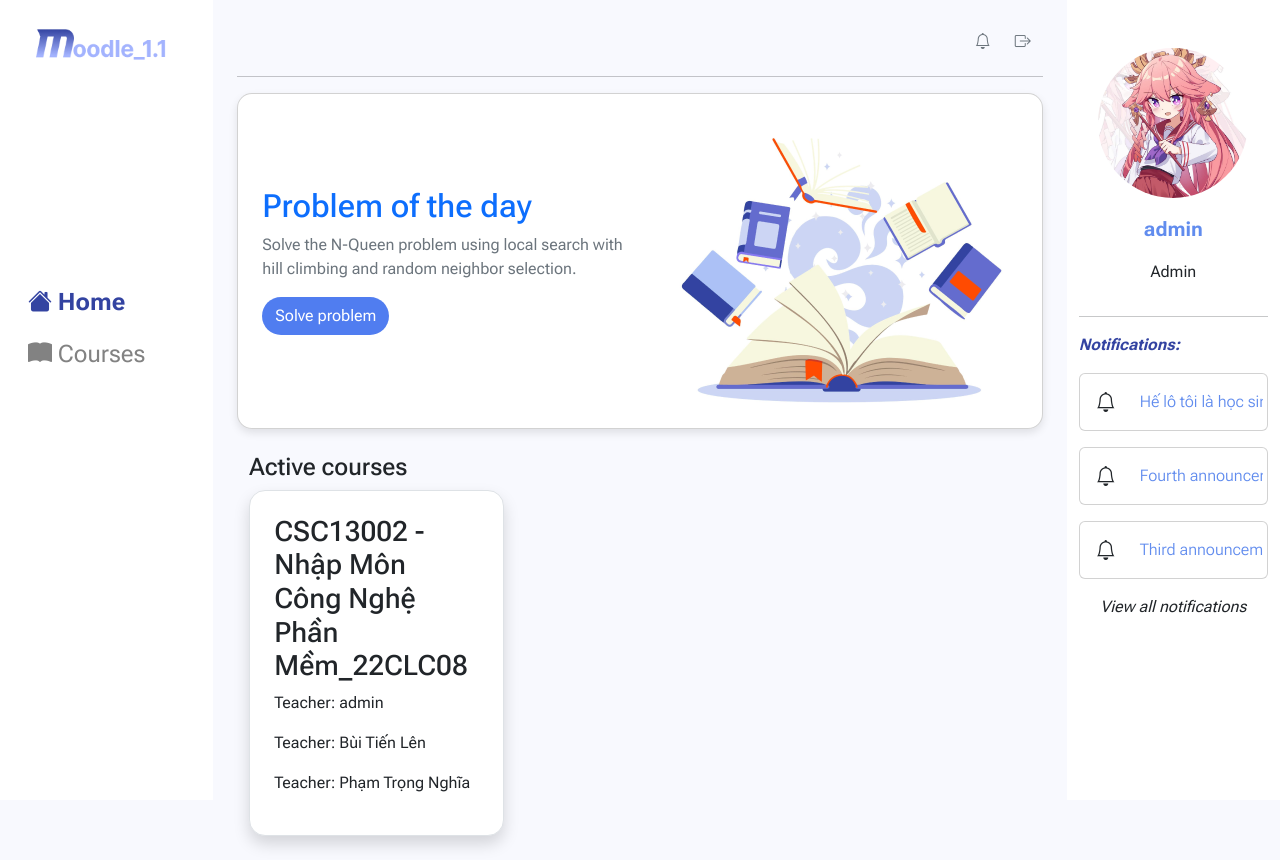
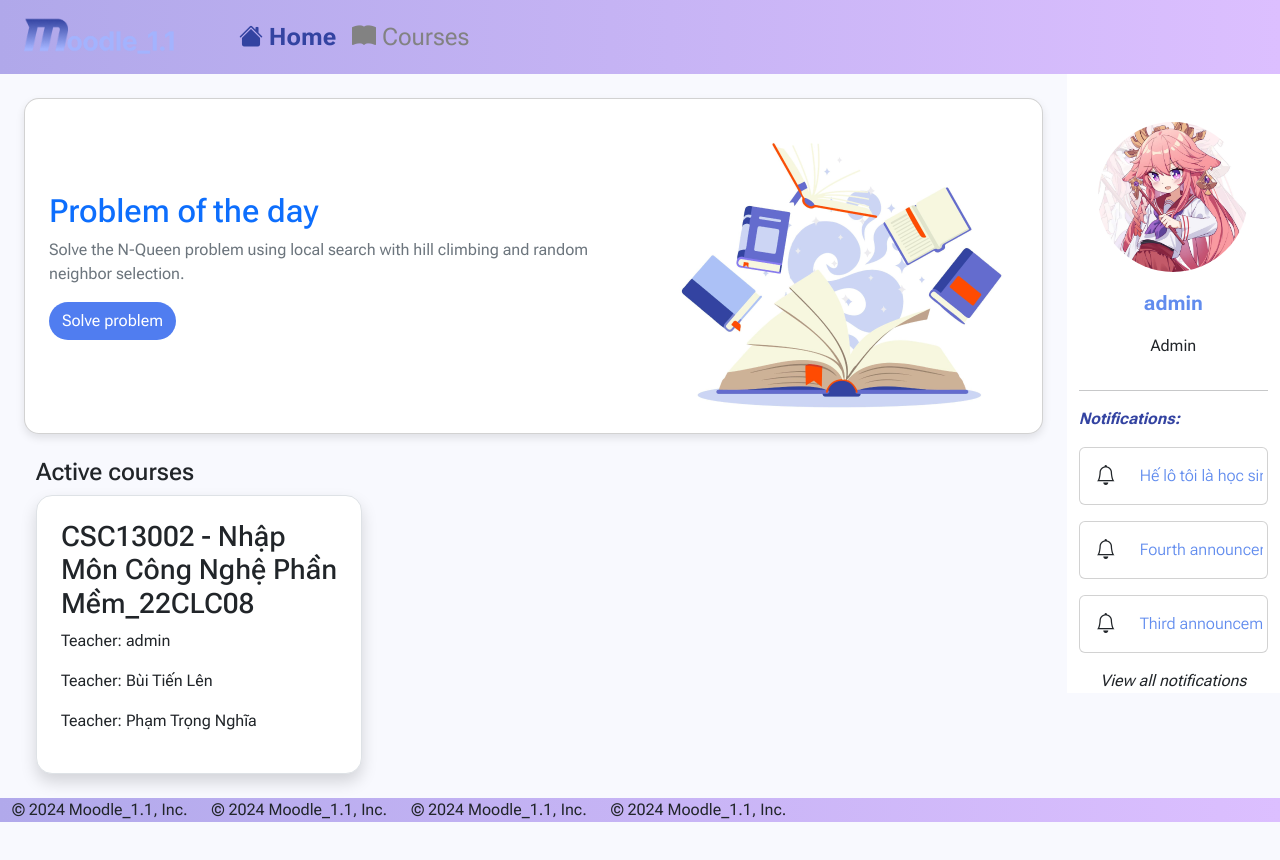
Before and after one commit to hauvanvn/Moodle1.1, a Django app: page /home/ in a window 1280 px wide. After the commit the page ends 822 px from the top, so only its background shows below. Run offline with Django 5.2, Linux system fonts and the light colour scheme; a user stored in the database is signed in; data comes from the database, SQL or seed files in the repository; both versions use the stored data as it was after the commit; some libraries are stand-ins or nearby versions.

Commit message:
Fix layout: removed left-navbar and added top-navbar

```diff
--- a/static/css/Nav.css
+++ b/static/css/Nav.css
@@ -24,12 +24,22 @@ body{
     max-width: 100%;
     height: auto;
 }
-.left-bar, .right-bar {
+.left-bar {
     position: sticky;
     top: 0;
     height: 100vh;
     overflow-y: auto; /* Cho phép cuộn khi nội dung vượt quá kích thước */
 }
+
+.right-bar {
+    position: sticky;
+}
+
+.top-bar {
+    position: sticky;
+    top: 0;
+}
+
 .row-equal-height {
     display: flex;
     align-items: stretch; /* Đảm bảo các cột căn chỉnh chiều cao theo chiều dọc */
--- a/templates/NavLayout.html
+++ b/templates/NavLayout.html
@@ -22,9 +22,47 @@
     {% endblock extra_css %}
 </head>
 <body>
+    <div class="container-fluid d-flex top-bar" style="background-image:linear-gradient(
+        to right, #B0A8EA 0%, #DCBFFF 100%); z-index: 9999;">
+        <nav class="navbar navbar-expand">
+            <div class="container-fluid">
+                <a class="navbar-brand" role="button" href="{% url 'home' %}">
+                    <img src="{% static 'img/home/logo.png' %}" alt="logo" class="img-fluid" style="max-width: 80%;">
+                </a>
+                <div class="navbar-nav">
+                    <a href="{% url 'home' %}" class="nav-link fs-4" style = "{% if request.resolver_match.url_name == 'home' %}
+                                                                            color:#3343A1; font-weight: 700 !important
+                                                                            {% elif request.resolver_match.url_name == 'profile' %}
+                                                                            color:#3343A1; font-weight: 700 !important
+                                                                            {% else %} color:#828282 {% endif %}">
+                        <i class="bi bi-house-fill"></i>
+                        Home
+                    </a>
+
+                    <a href="{% url 'courses:class_list' %}" class="nav-link fs-4" style = " {% if request.resolver_match.url_name == 'class_list' %}
+                                                                color:#3343A1; font-weight: 700 !important
+                                                            {% elif request.resolver_match.url_name == 'class_page' %}
+                                                                color:#3343A1; font-weight: 700 !important
+                                                            {% elif request.resolver_match.url_name == 'participants' %}
+                                                                color:#3343A1; font-weight: 700 !important
+                                                            {% elif request.resolver_match.url_name == 'view_announcement' %}
+                                                                color:#3343A1; font-weight: 700 !important
+                                                            {% elif request.resolver_match.url_name == 'post_announcement' %}
+                                                                color:#3343A1; font-weight: 700 !important
+                                                            {% elif request.resolver_match.url_name == 'view_material' %}
+                                                                color:#3343A1; font-weight: 700 !important
+                                                            {% else %} color:#828282 {% endif %}">
+                        <i class="bi bi-book-fill"></i>
+                        Courses
+                    </a>
+                </div>
+            </div>
+        </nav>
+    </div>
+
     <div class="container-fluid">
         <div class="row">
-            <div class="left-bar col-2 d-flex flex-column justify-content-between bg-white">
+            {% comment %} <div class="left-bar col-2 d-flex flex-column justify-content-between bg-white">
                 <div>
                     <a class="d-flex align-items-center ms-4 mt-4" role="button" href="{% url 'home' %}">
                         <img src="{% static 'img/home/logo.png' %}" alt="logo" class="img-fluid" style="max-width: 80%;">
@@ -67,22 +105,14 @@
 
                 <div></div>
                 <div></div>
-            </div>
+            </div> {% endcomment %}
 
-            <div class="col-8 border-1 rounded-5 p-4">
-                {% block header %}
-                    <div class="d-flex flex-row-reverse">
-                        <button type="button" class="btn btn-outline-secondary" onclick="location.href='{% url 'users:logout' %}';" style="--bs-btn-border-color: none"><i class="bi bi-box-arrow-right"></i></button>
-                        <button type="button" class="btn btn-outline-secondary" onclick="location.href='{% url 'home' %}';" style="--bs-btn-border-color: none"><i class="bi bi-bell"></i></button>
-                    </div>
-                    <hr>
-                {% endblock header %}
-
+            <div class="col-10 border-1 rounded-5 p-4">
                 {% block content %}
                 {% endblock content %}
             </div>
 
-            <div class="col-2 offset-10 bg-white min-vh-100" style="position: fixed;">
+            <div class="col-2 offset-10 bg-white" style = "position: fixed">
                 <div class=" mt-5 mb-2">
                     <a href="{% url 'users:profile' %}" class="d-flex flex-column align-items-center link-dark link-underline link-underline-opacity-0">
                         <img src="{{ user.avatar.url }}" alt="avatar" width="150" height="150" class="img-fluid" style="border-radius: 50%;">
@@ -123,9 +153,24 @@
 
                     <a href="#" class="text-center fst-italic link-dark link-underline link-underline-opacity-0">View all notifications</a>
                 </div>
+            </div>
+        </div>
+    </div>
 
-                </div>
-
+    <div class="container-fluid" style="background-image:linear-gradient(
+        to right, #B1A9EB 0%, #DCBFFF 100%);">
+        <div class="row" >
+            <div class="col-auto">
+                © 2024 Moodle_1.1, Inc.
+            </div>
+            <div class="col-auto">
+                © 2024 Moodle_1.1, Inc.
+            </div>
+            <div class="col-auto">
+                © 2024 Moodle_1.1, Inc.
+            </div>
+            <div class="col-auto">
+                © 2024 Moodle_1.1, Inc.
             </div>
         </div>
     </div>
--- a/users/templates/users/View_profile.html
+++ b/users/templates/users/View_profile.html
@@ -30,7 +30,7 @@ Profile
                 <label for="img-upload" class="custom-img-upload mt-2 mb-2">
                     Avatar <i class="bi bi-upload"></i>
                 </label>
-                <input type="file" onchange="submit" id="img-upload" name="img" accept="image/*">
+                <input type="file" id="img-upload" name="img" accept="image/*">
             </form>
         </div>
         <div class="col-md-5">
```
Also changed, not shown: db.sqlite3.
